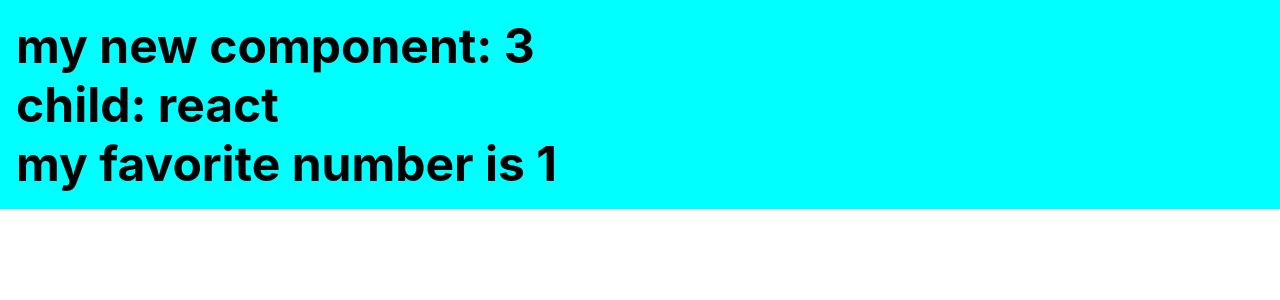
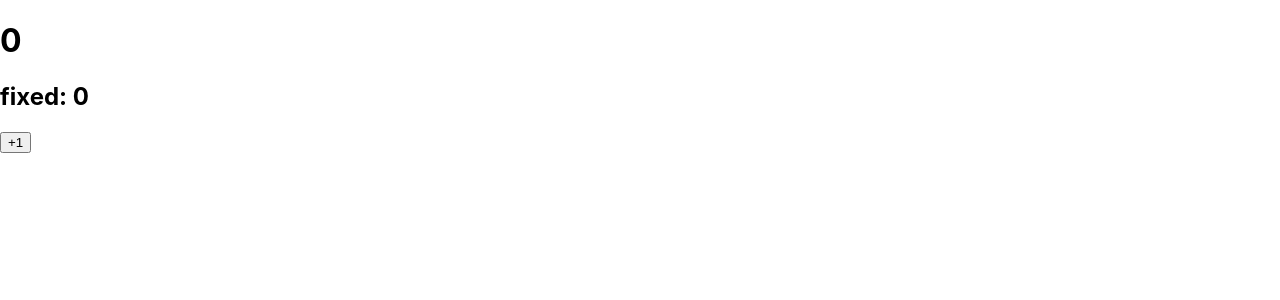
Before and after one commit to sidthefaker/theArtOfReact, a React (Create React App) app: page / in a window 1280 px wide. Shown: the top 300 px of the page. Built offline with nearby package versions, Linux system fonts and the light colour scheme.

Commit message:
study ch3.4 state  - 3.4.1 클래스형 컴포턴트의 state

```diff
--- a/src/App.js
+++ b/src/App.js
@@ -1,8 +1,8 @@
-import React from "react";
-import MyComponent from "./MyComponent";
+import React from 'react';
+import Counter from './Counter'
 
 const App = () => {
-  return <MyComponent name={'3'} favoriteNumber={1}>react</MyComponent>
+  return <Counter/>;
 }
 
 export default App;
--- /dev/null
+++ b/src/Counter.js
@@ -0,0 +1,37 @@
+import React from "react";
+import { Component } from "react";
+
+class Counter extends Component {
+  state = {
+    number: 0,
+    fixedNumber: 0
+  };
+
+  render() {
+    const { number, fixedNumber } = this.state;
+
+    return (
+      <div>
+        <h1>{number}</h1>
+        <h2>fixed: {fixedNumber}</h2>
+        <button
+          onClick={() => {
+            this.setState(prevState => {
+              return {
+                number: prevState.number + 1
+              };
+            },
+            () => {
+                console.log('setState called');
+                console.log(this.state);
+            });
+          }}
+        >
+          +1
+        </button>
+      </div>
+    )
+  };
+}
+
+export default Counter;
```
